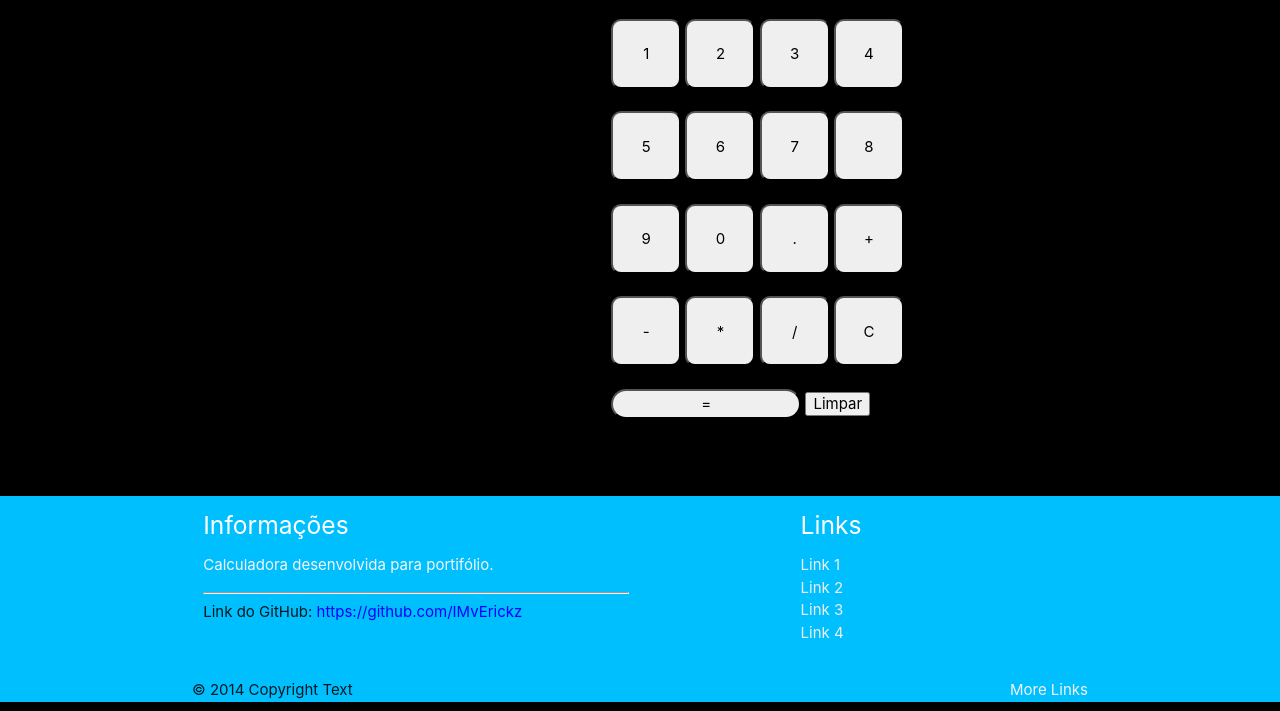
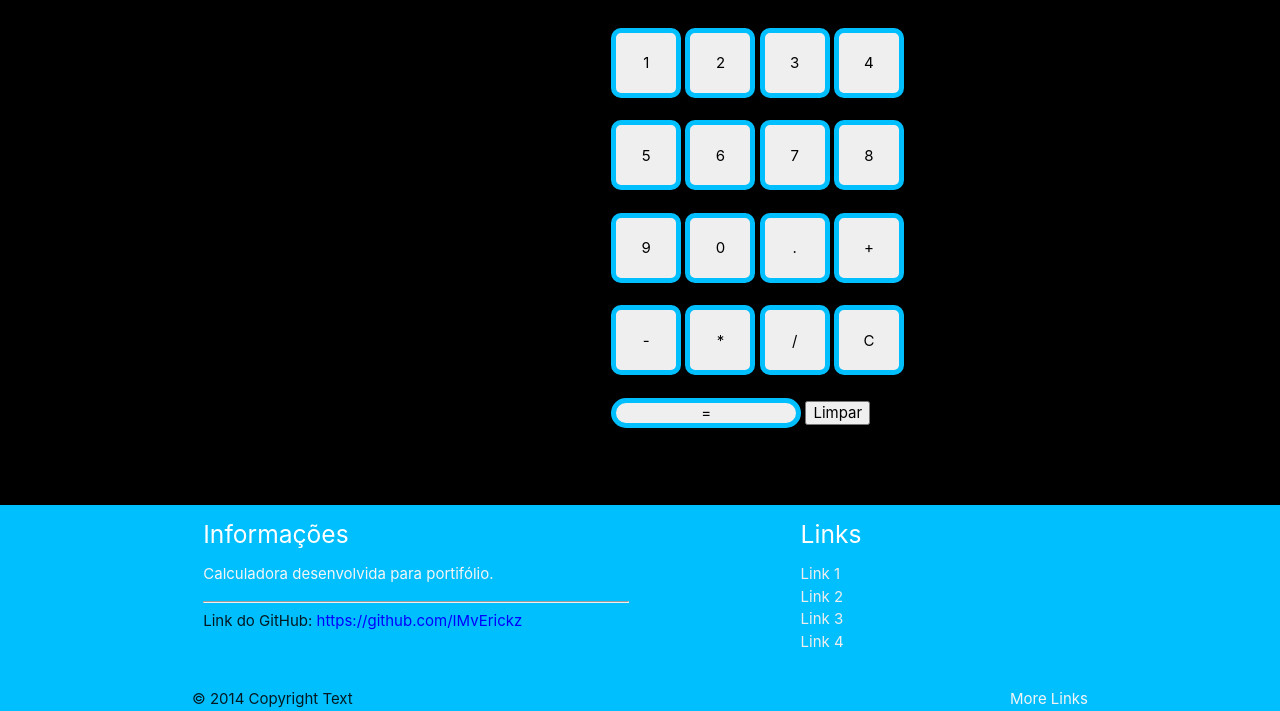
Before and after one commit to IMvErickz/Calculadora-Pessoal, a website: page index.html in a window 1280 px wide. Shown: the part 209-920 px from the top of the page. Drawn offline with nearby package versions, Linux system fonts and the light colour scheme.

Commit message:
modified the style buttons

```diff
--- a/style.css
+++ b/style.css
@@ -15,6 +15,9 @@
     block-size: 2rem;
     width: 70px;
     height: 70px;
+    border-width: 5px;
+    border-color: #00BFFF;
+    border-style: solid;
 }
 
 #n2 {
@@ -22,6 +25,9 @@
         block-size: 2rem;
         width: 70px;
         height: 70px;
+        border-width: 5px;
+            border-color: #00BFFF;
+            border-style: solid;
 }
 
 #n3 {
@@ -29,12 +35,18 @@
         block-size: 2rem;
         width: 70px;
         height: 70px;
+        border-width: 5px;
+            border-color: #00BFFF;
+            border-style: solid;
 }
 #n4 {
     border-radius: 10px;
         block-size: 2rem;
         width: 70px;
         height: 70px;
+        border-width: 5px;
+            border-color: #00BFFF;
+            border-style: solid;
 }
 
 #n5 {
@@ -43,6 +55,9 @@
         block-size: 2rem;
         width: 70px;
         height: 70px;
+        border-width: 5px;
+            border-color: #00BFFF;
+            border-style: solid;
 }
 
 #n6 {
@@ -50,6 +65,9 @@
         block-size: 2rem;
         width: 70px;
         height: 70px;
+        border-width: 5px;
+            border-color: #00BFFF;
+            border-style: solid;
 }
 
 #n7 {
@@ -57,6 +75,9 @@
         block-size: 2rem;
         width: 70px;
         height: 70px;
+        border-width: 5px;
+            border-color: #00BFFF;
+            border-style: solid;
 }
 
 #n8 {
@@ -64,6 +85,9 @@
         block-size: 2rem;
         width: 70px;
         height: 70px;
+        border-width: 5px;
+            border-color: #00BFFF;
+            border-style: solid;
 }
 
 #n9 {
@@ -72,6 +96,9 @@
         block-size: 2rem;
         width: 70px;
         height: 70px;
+        border-width: 5px;
+            border-color: #00BFFF;
+            border-style: solid;
 }
 
 #n0{
@@ -79,6 +106,9 @@
         block-size: 2rem;
         width: 70px;
         height: 70px;
+        border-width: 5px;
+            border-color: #00BFFF;
+            border-style: solid;
 }
 
 #n0:hover {
@@ -130,6 +160,13 @@ border-radius: 10px;
     block-size: 2rem;
     width: 70px;
     height: 70px;
+    border-width: 5px;
+        border-color: #00BFFF;
+        border-style: solid;
+}
+
+#dec:hover{
+    background-color: #FF00FF;
 }
 
 #sum{
@@ -137,6 +174,13 @@ border-radius: 10px;
         block-size: 2rem;
         width: 70px;
         height: 70px;
+        border-width: 5px;
+            border-color: #00BFFF;
+            border-style: solid;
+}
+
+#sum:hover{
+    background-color: #FF00FF;
 }
 
 #subtract {
@@ -145,12 +189,26 @@ border-radius: 10px;
         block-size: 2rem;
         width: 70px;
         height: 70px;
+        border-width: 5px;
+            border-color: #00BFFF;
+            border-style: solid;
+}
+
+#subtract:hover{
+    background-color: #FF00FF;
 }
 
 #calcular {
     margin-left: 40rem;
     border-radius: 5rem;
     block-size: 2rem;
+    border-width: 5px;
+        border-color: #00BFFF;
+        border-style: solid;
+}
+
+#calcular:hover{
+    background-color: #00FA9A;
 }
 
 #multi{
@@ -158,6 +216,13 @@ border-radius: 10px;
         block-size: 2rem;
         width: 70px;
         height: 70px;
+        border-width: 5px;
+            border-color: #00BFFF;
+            border-style: solid;
+}
+
+#multi:hover{
+    background-color: #FF00FF;
 }
 
 #divide{
@@ -165,6 +230,13 @@ border-radius: 10px;
         block-size: 2rem;
         width: 70px;
         height: 70px;
+        border-width: 5px;
+            border-color: #00BFFF;
+            border-style: solid;
+}
+
+#divide:hover{
+    background-color: #FF00FF;
 }
 
 #C{
@@ -172,6 +244,13 @@ border-radius: 10px;
         block-size: 2rem;
         width: 70px;
         height: 70px;
+        border-width: 5px;
+            border-color: #00BFFF;
+            border-style: solid;
+}
+
+#C:hover{
+    background-color: #FF00FF;
 }
 
 #field1 {
@@ -180,6 +259,9 @@ border-radius: 10px;
     background-color: #00BFFF;
     margin-right: 500px;
     width: 250px;
+    border-width: 5px;
+        border-color: #00BFFF;
+        border-style: solid;
 
 }
 
```
